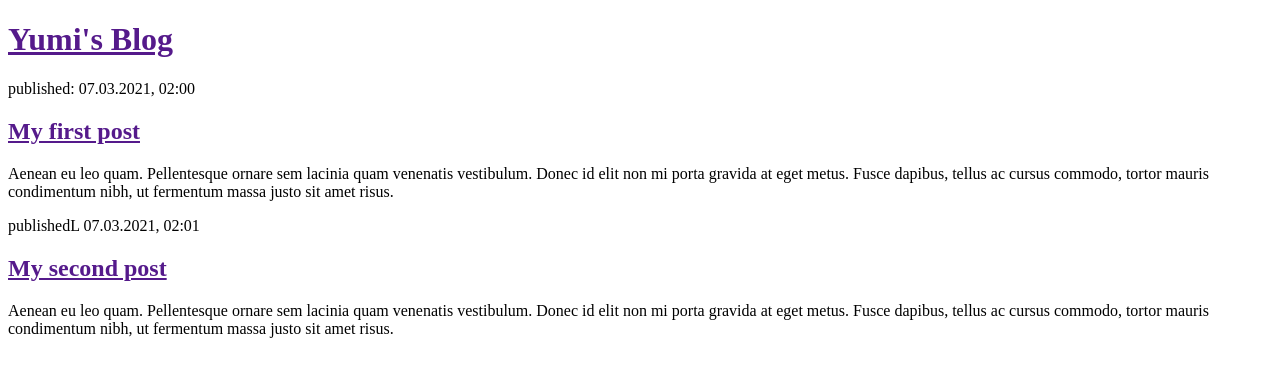
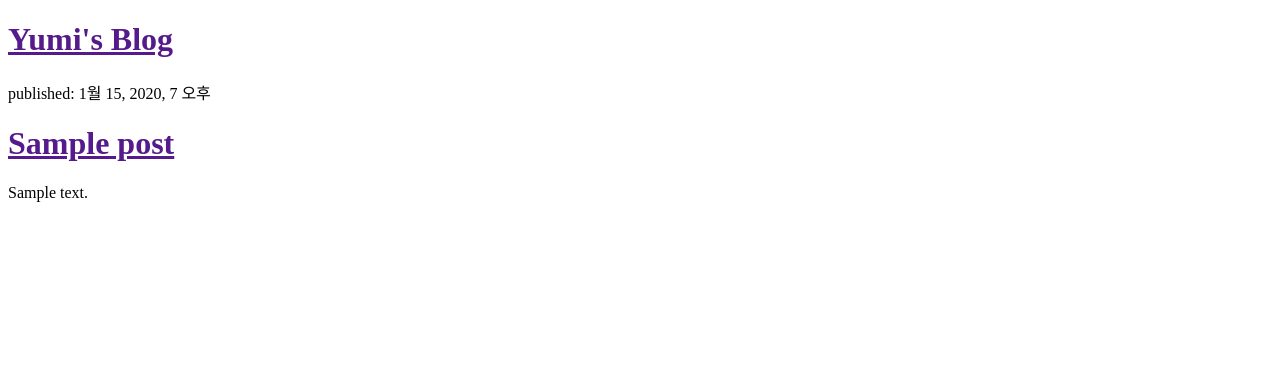
Before and after one commit to yumichoi0921/my-first-blog, a Django app: page / in a window 1280 px wide. Shown: the top 377 px of the page. Run offline with Django 3.2, Linux system fonts and the light colour scheme; tables that the repository leaves empty hold one stand-in row (values such as "Sample post").

Commit message:
Modified templates to display posts from database.

```diff
--- a/blog/templates/blog/post_list.html
+++ b/blog/templates/blog/post_list.html
@@ -10,15 +10,22 @@
     <div>
         <h1><a href="">Yumi's Blog</a></h1>
     </div>
-    <div>
+    {% for post in posts %}
+        <div>
+            <p>published: {{ post.published_date}}</p>
+            <h1><a href="">{{ post.title }}</a></h1>
+            <p>{{ post.text|linebreaksbr }}</p>
+        </div>
+    {% endfor %}
+    <!-- <div>
         <p>published: 07.03.2021, 02:00</p>
         <h2><a href="">My first post</a></h2>
         <p>Aenean eu leo quam. Pellentesque ornare sem lacinia quam venenatis vestibulum. Donec id elit non mi porta gravida at eget metus. Fusce dapibus, tellus ac cursus commodo, tortor mauris condimentum nibh, ut fermentum massa justo sit amet risus.</p>
     </div>
     <div>
-        <p>publishedL 07.03.2021, 02:01</p>
+        <p>published 07.03.2021, 02:01</p>
         <h2><a href="">My second post</a></h2>
         <p>Aenean eu leo quam. Pellentesque ornare sem lacinia quam venenatis vestibulum. Donec id elit non mi porta gravida at eget metus. Fusce dapibus, tellus ac cursus commodo, tortor mauris condimentum nibh, ut fermentum massa justo sit amet risus.</p>
-    </div>
+    </div> -->
 </body>
 </html>
--- a/blog/views.py
+++ b/blog/views.py
@@ -1,4 +1,6 @@
 from django.shortcuts import render
-
+from .models import Post
+from django.utils import timezone
 def post_list(request):
-    return render(request, 'blog/post_list.html', {})
+    posts = Post.objects.filter(published_date__lte=timezone.now()).order_by('published_date')
+    return render(request, 'blog/post_list.html', {'posts': posts})
```
